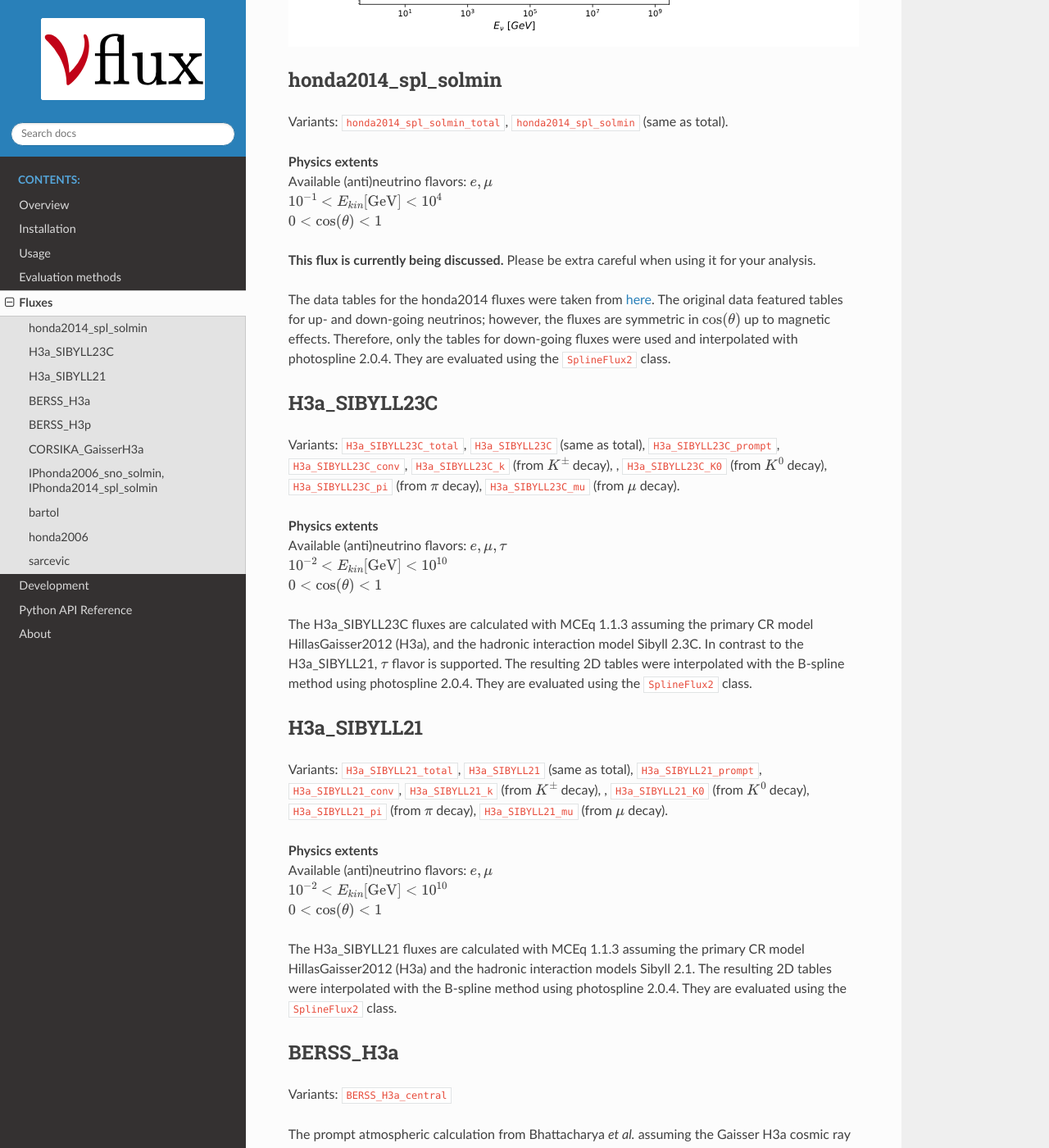
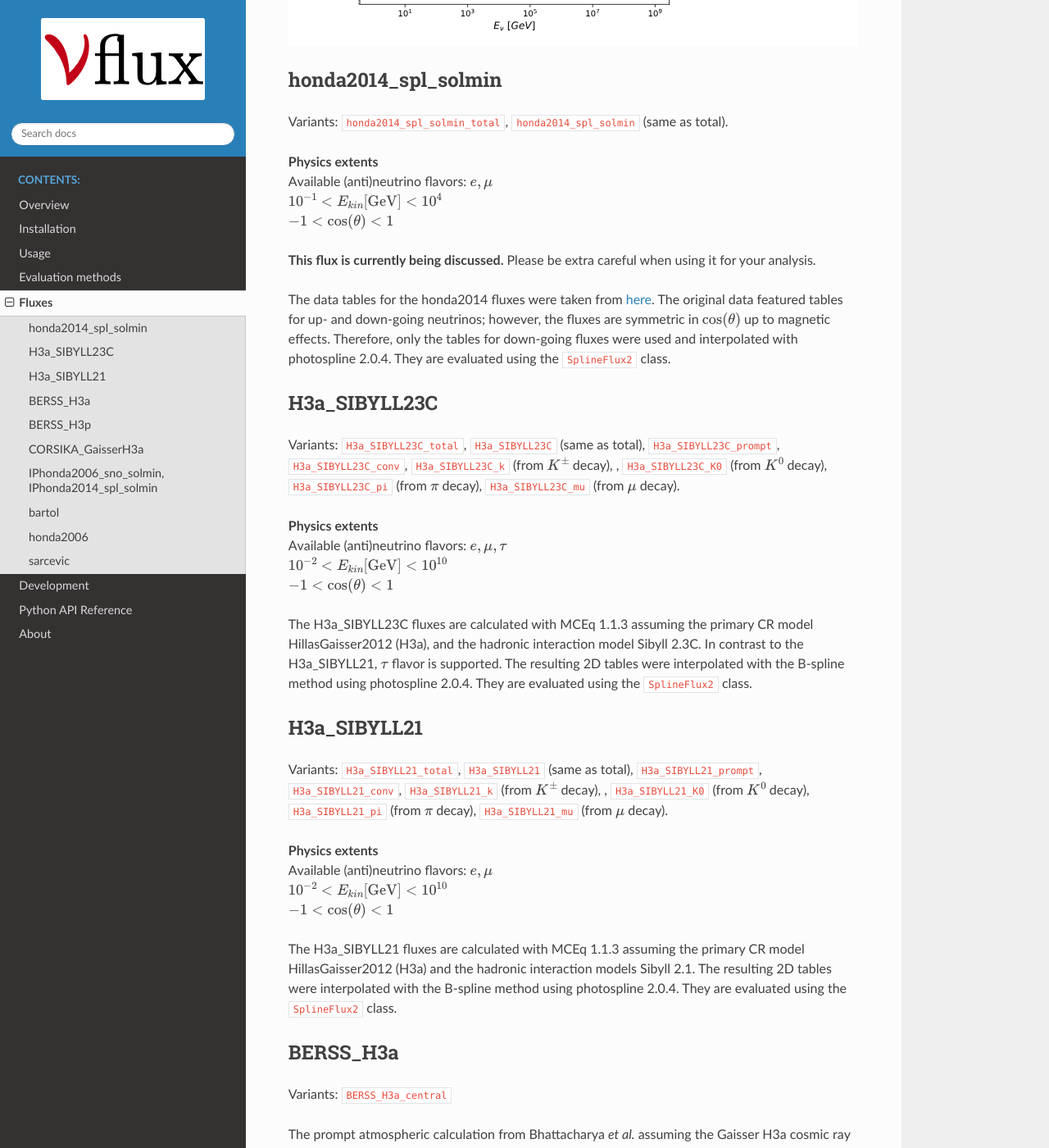
Before and after one commit to icecube/nuflux, a Sphinx documentation site: the page built from docs/fluxes.rst, in a window 1280 px wide and 1400 px high, scrolled down 595 px. Shown: the whole window at 82% size. Built offline with Sphinx 7.4.7 and the Read the Docs theme 2.0.0, drawn with Linux system fonts in a browser that asks for light colours.

Commit message:
support negative cos(zenith) in SplineFlux2

```diff
--- a/docs/fluxes.rst
+++ b/docs/fluxes.rst
@@ -17,7 +17,7 @@ Variants: ``honda2014_spl_solmin_total``, ``honda2014_spl_solmin`` (same as tota
 | **Physics extents**
 | Available (anti)neutrino flavors: :math:`e, \mu`
 | :math:`10^{-1} < E_{kin} \text{[GeV]} < 10^{4}`
-| :math:`0 < \cos(\theta) < 1`
+| :math:`-1 < \cos(\theta) < 1`
 
 **This flux is currently being discussed.** Please be extra careful when using it for your analysis.
 
@@ -33,7 +33,7 @@ Variants: ``H3a_SIBYLL23C_total``, ``H3a_SIBYLL23C`` (same as total), ``H3a_SIBY
 | **Physics extents**
 | Available (anti)neutrino flavors: :math:`e, \mu, \tau`
 | :math:`10^{-2} < E_{kin} \text{[GeV]} < 10^{10}`
-| :math:`0 < \cos(\theta) < 1`
+| :math:`-1 < \cos(\theta) < 1`
 
 The H3a_SIBYLL23C fluxes are calculated with MCEq 1.1.3 assuming the primary CR model HillasGaisser2012 (H3a), and the hadronic interaction model Sibyll 2.3C. In contrast to the H3a_SIBYLL21, :math:`\tau` flavor is  supported. The resulting 2D tables were interpolated with the B-spline method using photospline 2.0.4. They are evaluated using the ``SplineFlux2`` class.
 
@@ -47,7 +47,7 @@ Variants: ``H3a_SIBYLL21_total``, ``H3a_SIBYLL21`` (same as total), ``H3a_SIBYLL
 | **Physics extents**
 | Available (anti)neutrino flavors: :math:`e, \mu`
 | :math:`10^{-2} < E_{kin} \text{[GeV]} < 10^{10}`
-| :math:`0 < \cos(\theta) < 1`
+| :math:`-1 < \cos(\theta) < 1`
 
 The H3a_SIBYLL21 fluxes are calculated with MCEq 1.1.3 assuming the primary CR model HillasGaisser2012 (H3a) and the hadronic interaction models Sibyll 2.1. The resulting 2D tables were interpolated with the B-spline method using photospline 2.0.4. They are evaluated using the ``SplineFlux2`` class.
 
```
Also changed, not shown: other parts of docs/fluxes.rst (+2 -2 lines), 1 other file.
